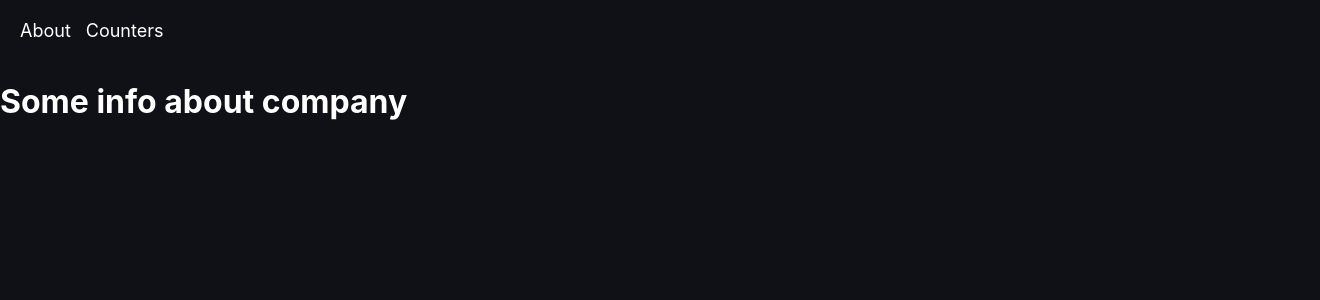
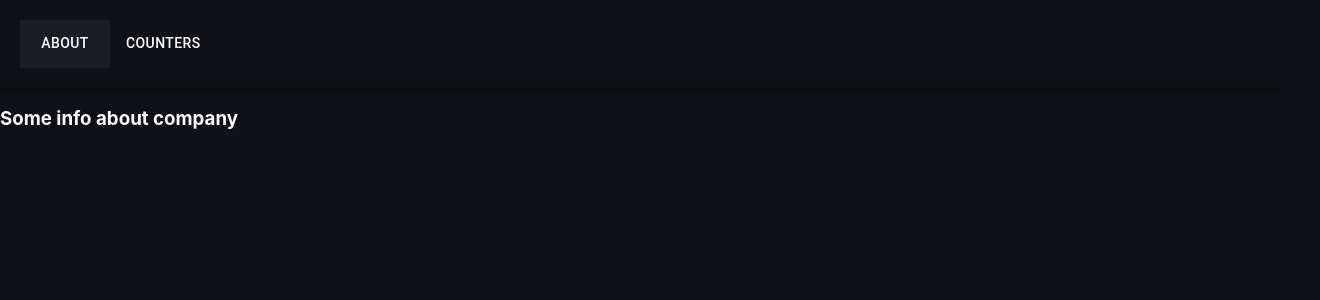
Before and after one commit to Sir-Alexio/Sir-Alexio.github.io, a React (Create React App) app: page /about in a window 1280 px wide. Shown: the top 300 px of the page, 1320 px wide, since content can reach past the window. Built offline with nearby package versions, Linux system fonts and the light colour scheme.

Commit message:
Task 3 [React] - added styles for tabs

```diff
--- a/src/App.js
+++ b/src/App.js
@@ -1,7 +1,6 @@
-// import './App.css';
 import './styles.css'
-import {Routes, Route, Link} from 'react-router-dom';
-import { AppBar, Tab, Tabs, colors } from '@mui/material';
+import {Routes, Route, Link, NavLink,useLocation } from 'react-router-dom';
+import { AppBar, Tab, Tabs} from '@mui/material';
 
 import Counters from './containers/CounterContainer';
 import About from './views/About/index';
@@ -9,12 +8,32 @@ import Homepage from './views/Home/index';
 import NotFound from './views/NotFound/index';
 
 function App() {
+  const location = useLocation();
+
   return (
     <>
-        <header>
-          <Link to="/about">About</Link>
-          <Link to="/counters">Counters</Link>
-        </header>
+      <AppBar position="static" style={{ backgroundColor: '#0f1116' }}>
+        <Tabs style={{ backgroundColor: '#0f1116' }}>
+          <Tab
+            label="About"
+            component={Link}
+            to="/about"
+            style={{
+              color: 'white',
+              backgroundColor: location.pathname === '/about' ? '#1a1d23' : 'transparent',
+            }}
+          />
+          <Tab
+            label="Counters"
+            component={Link}
+            to="/counters"
+            style={{
+              color: 'white',
+              backgroundColor: location.pathname === '/counters' ? '#1a1d23' : 'transparent',
+            }}
+          />
+        </Tabs>
+      </AppBar>
 
       <Routes>
         <Route path="/" element={<Homepage />} />
@@ -22,7 +41,6 @@ function App() {
         <Route path="/counters" element={<Counters />} />
         <Route path="*" element={<NotFound />} />
       </Routes>
-
     </>
   );
 }
--- a/src/views/About/index.tsx
+++ b/src/views/About/index.tsx
@@ -1,7 +1,7 @@
 const About : React.FC = ()=>{
     return (
         <div>
-            <h1>Some info about company</h1>
+            <h3>Some info about company</h3>
         </div>
     )
 }
--- a/src/views/Counter/styles.css
+++ b/src/views/Counter/styles.css
@@ -20,7 +20,13 @@
   }
 
   .counter-block {
-    border: 1px solid black;
+    border-radius: 20px;
+    border: 1px solid rgb(215, 213, 213);
+    padding: 10px;
+    margin-bottom: 10mm;
+  }
+
+  .counter-block-parent {
     padding: 10px;
     margin-bottom: 10mm;
   }
--- a/src/views/ParentCounter/index.tsx
+++ b/src/views/ParentCounter/index.tsx
@@ -19,7 +19,7 @@ const ParentCounter: React.FC<CounterProps> = (props) => {
   return (
     <div>
       <div className='counter-container'>
-      <div className='counter-block'>
+      <div className='counter-block-parent'>
       <Button style={Styles.buttonStyle} onClick={props.addNewCounter} variant="contained" color="primary">
         New
       </Button>
```
Lines whose indentation alone changed are shown as unchanged.
